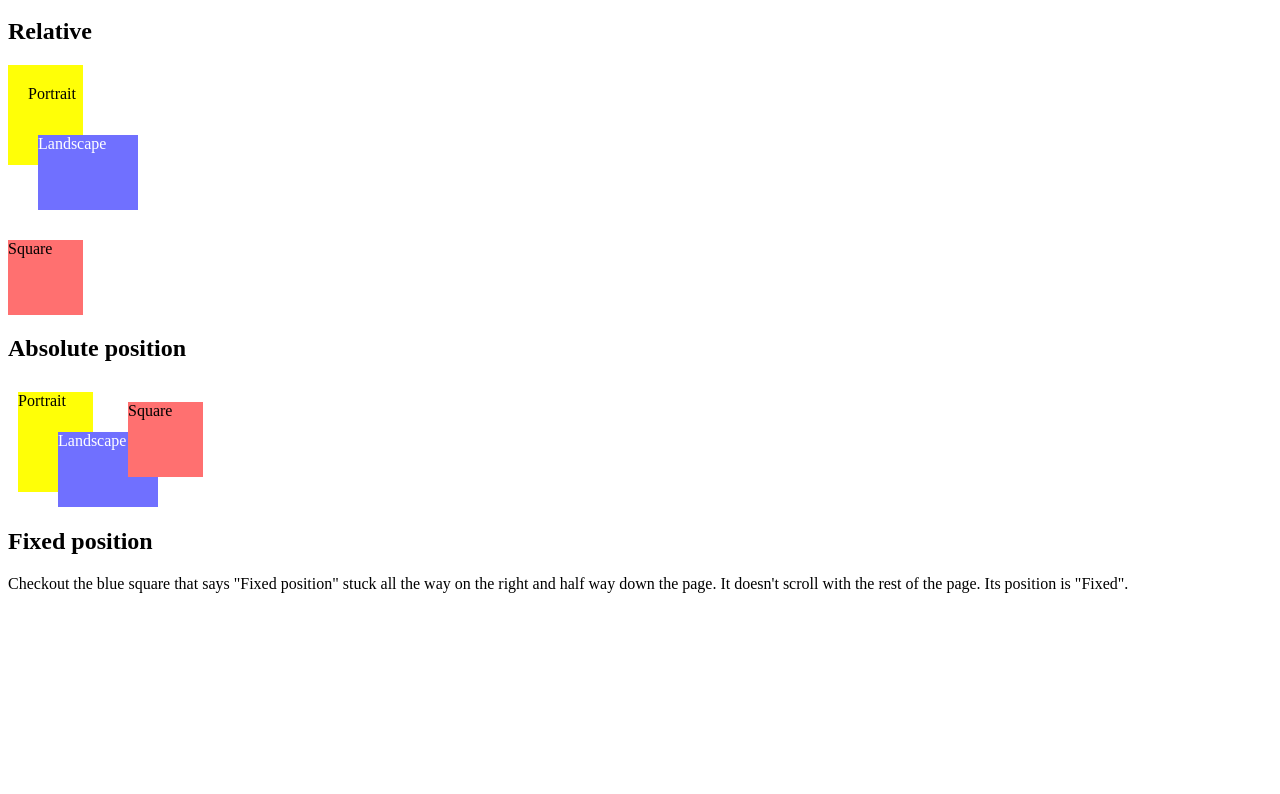
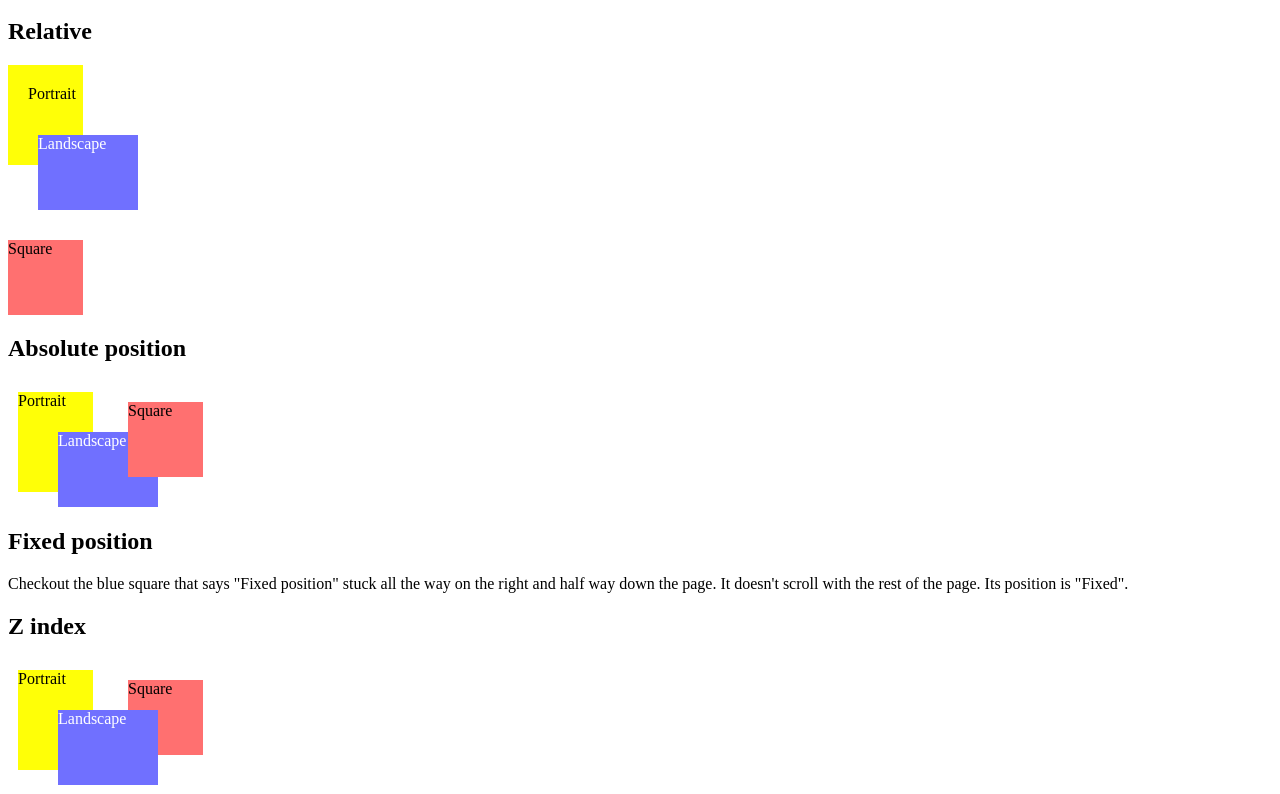
Before and after one commit to VivianDongChen/kanbas-react-web-app-cs5610-fa24, a React (Create React App) app: page /#/labs/Lab2 in a window 1280 px wide. Shown: the part 3060-3854 px from the top of the page. Before the commit the page ends 3661 px from the top, so only its background shows below. Built offline with nearby package versions, Linux system fonts and the light colour scheme.

Commit message:
3.1.16 style z-index

```diff
--- a/src/Labs/Lab2/index.css
+++ b/src/Labs/Lab2/index.css
@@ -195,3 +195,7 @@ p#wd-id-selector-2 {
   right: 0px;
   bottom: 50%;
 }
+
+.wd-zindex-bring-to-front {
+  z-index: 10;
+}
--- a/src/Labs/Lab2/index.tsx
+++ b/src/Labs/Lab2/index.tsx
@@ -246,6 +246,37 @@ export default function Lab2() {
           Fixed position
         </div>
       </div>
+      <div id="wd-z-index">
+        <h2>Z index</h2>
+        <div className="wd-pos-relative">
+          <div
+            className="wd-pos-absolute-10-10
+            wd-bg-color-yellow wd-dimension-portrait"
+          >
+            Portrait
+          </div>
+          <div
+            className="wd-zindex-bring-to-front
+            wd-pos-absolute-50-50 wd-dimension-landscape
+            wd-bg-color-blue wd-fg-color-white"
+          >
+            Landscape
+          </div>
+          <div
+            className="wd-pos-absolute-120-20
+wd-bg-color-red wd-dimension-square"
+          >
+            Square
+          </div>
+        </div>
+        <br />
+        <br />
+        <br />
+        <br />
+        <br />
+        <br />
+        <br />
+      </div>
     </div>
   );
 }
```
